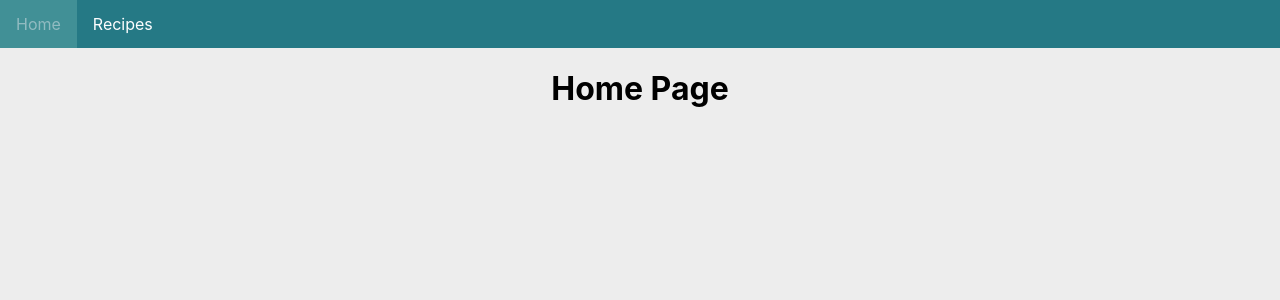
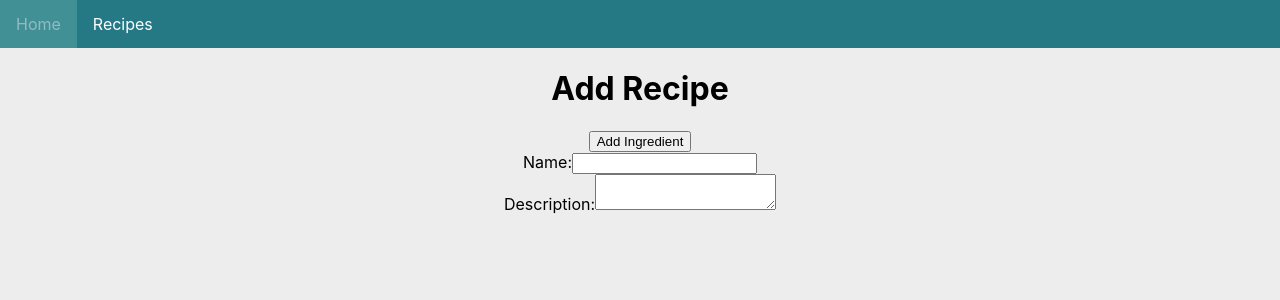
Before and after one commit to MihailYotov/react-recipe-book, a React (Create React App) app: page /add-recipe in a window 1280 px wide. Shown: the top 300 px of the page. Built offline with nearby package versions, Linux system fonts and the light colour scheme.

Commit message:
Improving the Navigation, adding "Add recipe" button and page, handle 404.

```diff
--- a/src/App.js
+++ b/src/App.js
@@ -5,14 +5,18 @@ import './App.css';
 import Header from './containers/partial/Header';
 import Home from './containers/HomePage/HomePage';
 import Recipes from './containers/RecipesPage/RecipesPage';
+import PageNotFound from './components/Miscellaneous/PageNotFound';
+import Recipe from './components/Recipe/Recipe';
 
 function App() {
   return (
     <div className="App">
         <Header/>
         <Switch>
+            <Route path="/" exact component={Home}/>
             <Route path={'/recipes-page'} component={Recipes}/>
-            <Route path="/" component={Home} />
+            <Route path={'/add-recipe'} component={Recipe}/>
+            <Route component={PageNotFound} />
         </Switch>
     </div>
   );
--- /dev/null
+++ b/src/components/Miscellaneous/PageNotFound.js
@@ -0,0 +1,9 @@
+import React from 'react';
+
+const PageNotFound = () => {
+    return (
+        <h1>Page not found</h1>
+    )
+};
+
+export default PageNotFound;
--- /dev/null
+++ b/src/components/Recipe/Recipe.js
@@ -0,0 +1,81 @@
+import React, {Component, Fragment} from 'react';
+
+class Recipe extends Component {
+    state = {
+        name: '',
+        ingredients: [],
+        description: ''
+    };
+    ingredient = {ingredient: '', amount: 0, units: ''};
+
+    addIngredient = () => {
+        const ingredients = [...this.state.ingredients, this.ingredient];
+        this.setState({ingredients: ingredients})
+    };
+
+    ingredientChangeHandler = (event, index) => {
+        const ingredients = [...this.state.ingredients];
+        ingredients[index][event.target.name] = event.target.value;
+        this.setState({ingredients: ingredients})
+    };
+
+    changeHandler = (event) => {
+        this.setState({[event.target.name]: event.target.value});
+    };
+
+
+    render() {
+        console.log(this.state.ingredients);
+        const formIngredientElements = this.state.ingredients.map((ingredient, index) => {
+            return <div key={index}>
+                <label>
+                    Ingredient:
+                    <input type="text" name={'ingredient'} onChange={((event) => this.ingredientChangeHandler(event, index))}/>
+                </label>
+                <label>
+                    Amount:
+                    <input type="text" name={'amount'}
+                           onChange={((event) => this.ingredientChangeHandler(event, index))}/>
+                </label>
+                <label>
+                    Units:
+                    <input type="text" name={'units'}
+                           onChange={((event) => this.ingredientChangeHandler(event, index))}/>
+                </label>
+            </div>
+        });
+
+        return (
+            <Fragment>
+                <h1>Add Recipe</h1>
+
+                <button onClick={(() => {
+                    this.addIngredient()
+                })}>Add Ingredient
+                </button>
+
+                <form>
+                  <div>
+                      <label>
+                          Name:
+                          <input type="text" name="name" onChange={this.changeHandler}/>
+                      </label>
+                  </div>
+
+                    {formIngredientElements}
+
+                    <div>
+                        <label>
+                            Description:
+                            <textarea name="description" onChange={this.changeHandler} />
+                        </label>
+                    </div>
+                </form>
+
+
+            </Fragment>
+        );
+    }
+}
+
+export default Recipe;
--- a/src/components/RecipePreview/RecipePreview.js
+++ b/src/components/RecipePreview/RecipePreview.js
@@ -4,7 +4,7 @@ import classes from './RecipePreview.module.css';
 const RecipePreview = (props) => {
     const ingredientList = props.recipe.ingredients.map((ingredient, index) => {
         return <tr key={index}>
-            <td>{ingredient.name}</td>
+            <td>{ingredient.ingredient}</td>
             <td>{ingredient.amount}</td>
             <td>{ingredient.units}</td>
         </tr>
--- a/src/components/RecipesList/RecipesList.module.css
+++ b/src/components/RecipesList/RecipesList.module.css
@@ -13,12 +13,16 @@
 }
 
 .RecipeList li:nth-child(odd){
- background-color: var(--primary-color);
+ background-color: var(--secondary-color);
 }
 
 .RecipeList li:nth-child(even){
-background-color: var(--secondary-color);
+background-color: var(--primary-color);
 
+}
+
+.RecipeList li:hover {
+    cursor: pointer;
 }
 
 
--- a/src/containers/RecipesPage/RecipesPage.js
+++ b/src/containers/RecipesPage/RecipesPage.js
@@ -3,6 +3,7 @@ import React, {Component, Fragment} from 'react';
 import classes from './RecipesPage.module.css';
 import RecipesList from '../../components/RecipesList/RecipesList';
 import RecipePreview from '../../components/RecipePreview/RecipePreview';
+import Navigation from "../../components/Navigation/Navigation";
 
 class RecipesPage extends Component {
     recipesData = [
@@ -10,11 +11,11 @@ class RecipesPage extends Component {
             id: 0,
             name: 'Soup',
             ingredients: [
-                {name: 'carrot', amount: 1, units: 'pcs'},
-                {name: 'onion', amount: 1, units: 'pcs'},
-                {name: 'pepper', amount: 1, units: 'pcs'},
-                {name: 'garlic', amount: 1, units: 'pcs'},
-                {name: 'tomato', amount: 1, units: 'pcs'},
+                {ingredient: 'carrot', amount: 1, units: 'pcs'},
+                {ingredient: 'onion', amount: 1, units: 'pcs'},
+                {ingredient: 'pepper', amount: 1, units: 'pcs'},
+                {ingredient: 'garlic', amount: 1, units: 'pcs'},
+                {ingredient: 'tomato', amount: 1, units: 'pcs'},
             ],
             description: 'Lorem ipsum dolor sit amet, consectetur adipiscing elit, sed do eiusmod tempor incididunt ut labore et dolore magna aliqua. Ut enim ad minim veniam, quis nostrud exercitation ullamco laboris nisi ut aliquip ex ea commodo consequat. Duis aute irure dolor in reprehenderit in voluptate velit esse cillum dolore eu fugiat nulla pariatur. Excepteur sint occaecat cupidatat non proident, sunt in culpa qui officia deserunt mollit anim id est laborum.',
         },
@@ -22,11 +23,11 @@ class RecipesPage extends Component {
             id: 1,
             name: 'Salad',
             ingredients: [
-                {name: 'carrot', amount: 1, units: 'pcs'},
-                {name: 'onion', amount: 1, units: 'pcs'},
-                {name: 'pepper', amount: 1, units: 'pcs'},
-                {name: 'garlic', amount: 1, units: 'pcs'},
-                {name: 'tomato', amount: 1, units: 'pcs'},
+                {ingredient: 'carrot', amount: 1, units: 'pcs'},
+                {ingredient: 'onion', amount: 1, units: 'pcs'},
+                {ingredient: 'pepper', amount: 1, units: 'pcs'},
+                {ingredient: 'garlic', amount: 1, units: 'pcs'},
+                {ingredient: 'tomato', amount: 1, units: 'pcs'},
             ],
             description: 'Lorem ipsum dolor sit amet, consectetur adipiscing elit, sed do eiusmod tempor incididunt ut labore et dolore magna aliqua. Ut enim ad minim veniam, quis nostrud exercitation ullamco laboris nisi ut aliquip ex ea commodo consequat. Duis aute irure dolor in reprehenderit in voluptate velit esse cillum dolore eu fugiat nulla pariatur. Excepteur sint occaecat cupidatat non proident, sunt in culpa qui officia deserunt mollit anim id est laborum.'
         },
@@ -34,11 +35,11 @@ class RecipesPage extends Component {
             id: 2,
             name: 'Roast',
             ingredients: [
-                {name: 'carrot', amount: 1, units: 'pcs'},
-                {name: 'onion', amount: 1, units: 'pcs'},
-                {name: 'Meat', amount: 0.5, units: 'kg'},
-                {name: 'garlic', amount: 1, units: 'pcs'},
-                {name: 'tomato', amount: 1, units: 'pcs'},
+                {ingredient: 'carrot', amount: 1, units: 'pcs'},
+                {ingredient: 'onion', amount: 1, units: 'pcs'},
+                {ingredient: 'Meat', amount: 0.5, units: 'kg'},
+                {ingredient: 'garlic', amount: 1, units: 'pcs'},
+                {ingredient: 'tomato', amount: 1, units: 'pcs'},
             ],
             description: 'Lorem ipsum dolor sit amet, consectetur adipiscing elit, sed do eiusmod tempor incididunt ut labore et dolore magna aliqua. Ut enim ad minim veniam, quis nostrud exercitation ullamco laboris nisi ut aliquip ex ea commodo consequat. Duis aute irure dolor in reprehenderit in voluptate velit esse cillum dolore eu fugiat nulla pariatur. Excepteur sint occaecat cupidatat non proident, sunt in culpa qui officia deserunt mollit anim id est laborum.',
         },
@@ -46,15 +47,22 @@ class RecipesPage extends Component {
             id: 3,
             name: 'Spaghetti',
             ingredients: [
-                {name: 'spaghetti', amount: 1, units: 'box'},
-                {name: 'onion', amount: 1, units: 'pcs'},
-                {name: 'carrot', amount: 1, units: 'pcs'},
-                {name: 'garlic', amount: 1, units: 'pcs'},
-                {name: 'tomato souse', amount: 1, units: 'can'},
+                {ingredient: 'spaghetti', amount: 1, units: 'box'},
+                {ingredient: 'onion', amount: 1, units: 'pcs'},
+                {ingredient: 'carrot', amount: 1, units: 'pcs'},
+                {ingredient: 'garlic', amount: 1, units: 'pcs'},
+                {ingredient: 'tomato souse', amount: 1, units: 'can'},
             ],
             description: 'Lorem ipsum dolor sit amet, consectetur adipiscing elit, sed do eiusmod tempor incididunt ut labore et dolore magna aliqua. Ut enim ad minim veniam, quis nostrud exercitation ullamco laboris nisi ut aliquip ex ea commodo consequat. Duis aute irure dolor in reprehenderit in voluptate velit esse cillum dolore eu fugiat nulla pariatur. Excepteur sint occaecat cupidatat non proident, sunt in culpa qui officia deserunt mollit anim id est laborum.',
         },
 
+    ];
+
+    recipesNavProps = [
+        {
+            title: 'Add',
+            path: '/add-recipe'
+        }
     ];
 
     state = {
@@ -66,12 +74,12 @@ class RecipesPage extends Component {
     };
 
     render() {
-        console.log('render RecipesPage');
         return (
             <Fragment>
                 <h1>Recipes</h1>
                 <div className={classes.GridContainer}>
                     <div className={classes.RecipesList}>
+                        <div><Navigation navProps={this.recipesNavProps}/></div>
                         <RecipesList recipes={this.recipesData} previewRecipe={this.previewRecipe}/>
                     </div>
                     <div className={classes.RecipePreview}>
--- a/src/containers/partial/Header.js
+++ b/src/containers/partial/Header.js
@@ -2,10 +2,21 @@ import React from 'react';
 
 import Navigation from '../../components/Navigation/Navigation';
 
+const navProps = [
+    {
+        title: 'Home',
+        path: '/'
+    },
+    {
+        title: 'Recipes',
+        path: '/recipes-page'
+    }
+];
+
 const header = () => {
     return (
         <div>
-            <Navigation/>
+            <Navigation navProps={navProps}/>
         </div>
     );
 };
```
Also changed, not shown: src/components/Navigation/Navigation.js (+15 -17 lines), src/components/Recipe/Recipe.css (added).
